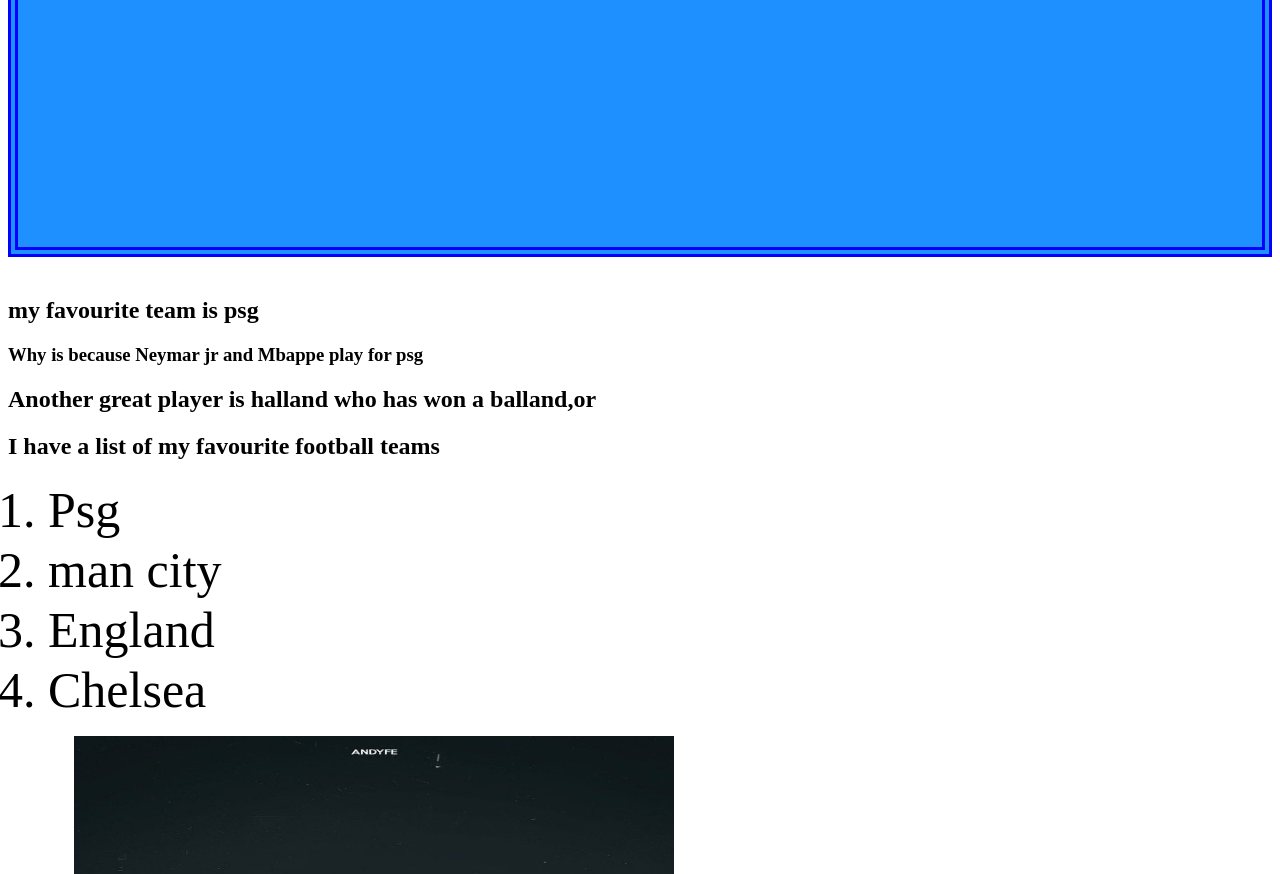
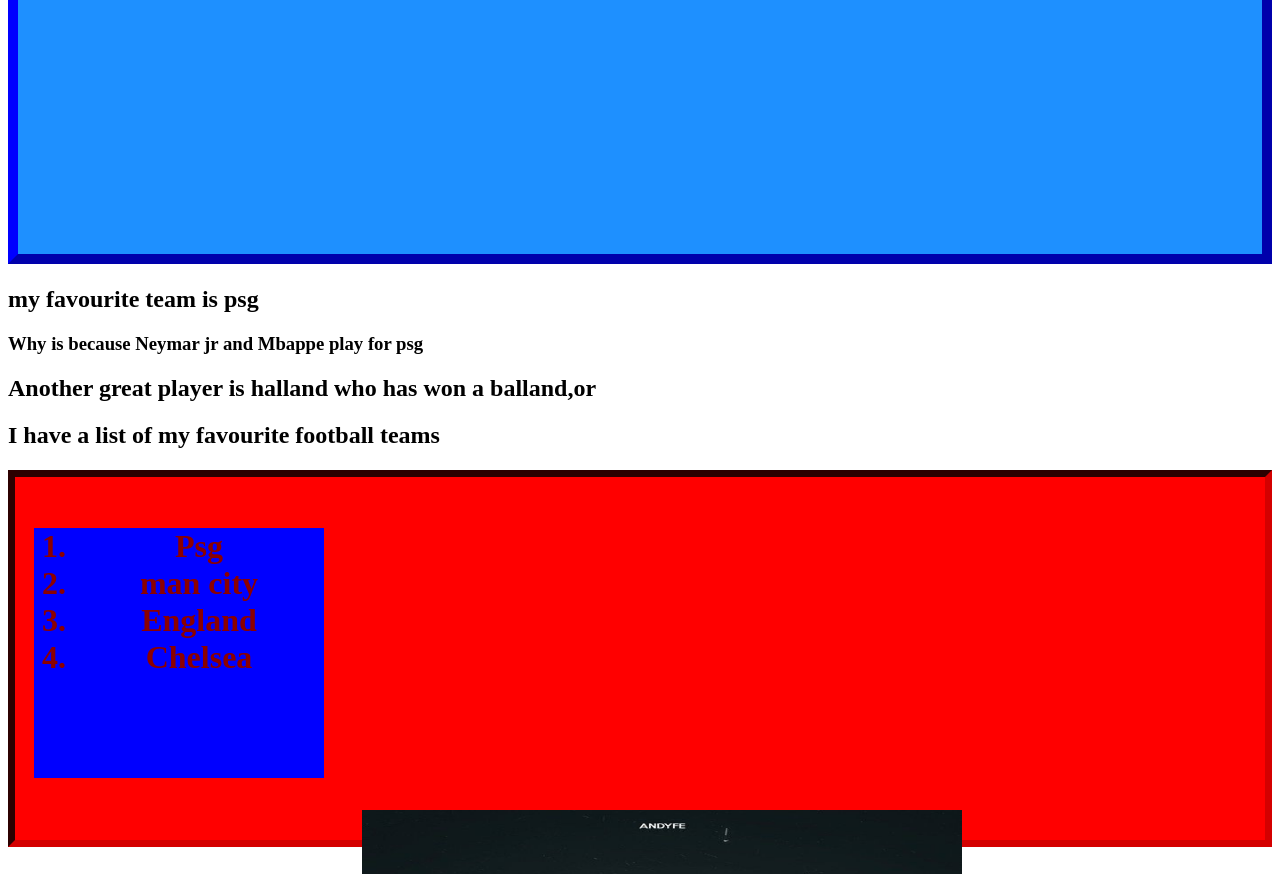
Before and after one commit to jasonokhaishie/football, a plain HTML site: page index.html in a window 1280 px wide. Shown: the part 163-1037 px from the top of the page. Drawn offline with Linux system fonts and the light colour scheme.

Commit message:
feat footballers

```diff
--- /dev/null
+++ b/index.css
@@ -0,0 +1,12 @@
+body{
+     background-color:#111111 ;
+}
+
+h1{
+   color:#FFFFFF ;
+    font-family: "press Start 2P"
+}
+p{
+     color: #00FF73;
+     font-family: "consolas", sans-serif;
+}
--- a/index.html
+++ b/index.html
@@ -6,13 +6,15 @@
        <link rel="stylesheet" href="./style.css">
 </head>
 <body>
- <h1 style="color: darkorchid; background-color: dodgerblue; border: 10px double blue; padding: 30px;text-align: center;height: 300px; "
+     style=""
+ <h1 style="color: darkorchid; background-color: dodgerblue; border: 10px outset blue; padding: 30px;text-align: center;height: 300px; "
     >My favourite footballers</h1>
     <h2>my favourite team is psg</h2>
     <h3>Why is because Neymar jr and Mbappe play for psg</h3>
     <h2>Another great player is halland who has won a balland,or</h2>
     <h2>I have a list of my favourite football teams</h2>
-    <ol>
+    <h1 style="color: darkred; background-color: red;border: 7px inset maroon; padding: 19px;text-align: center ; height: 325px;">
+    <ol id="box1">
     <li>Psg</li>
     <li>man city</li>
     <li>England</li>
@@ -25,7 +27,7 @@
    <li>    <img src="halland.jpeg" alt="One of the greatest of all time" width="550" height="450"><p>halland is born in norway and he is my personal favourite footbaler</p>
     <li>   <img src="Bellingham.webp" alt="One of the greatest players of all time" width="500" height="500"><p>Bellingham has a little brother and he plays for england</p>
 </html>
-<h1 style="color: darkred; background-color: red;border: 7px double maroon; padding: 19px;text-align: center ; height: 325px;"
+<h1 style="color: blue; background-color: darkblue;border: 15px double lightblue; padding: 25px;text-align: center ; height: 325px;"
 <p>If you have any ideas send email to jasonokhaishie0@gmail.com </p>
 <lr>
 <p>Lorem ipsum dolor sit amet consectetur adipisicing elit. Nobis veritatis odit adipisci perspiciatis sint tenetur sunt labore hic atque laboriosam voluptas beatae earum ipsum eaque voluptate, sed, rerum voluptates minima.</p>
--- a/style.css
+++ b/style.css
@@ -1,8 +1,16 @@
-h1 {
-  font-size: 60px;
+#box1{
+  width: 250px;
+  height: 250px;
+  background: blue;
+  font-size: 225;
+  text-align: center;
+
+   animation: myslide;
+   animation-duration: 5s;
 }
-li {
-    font-size: 50px;
-    font-weight: 350;
-    line-height: 60px;
+
+@keyframes myslide {
+    from{left: 30%;}
+     to{left: 0%;}
+
 }
```
Also changed, not shown: aboug.css (added).
